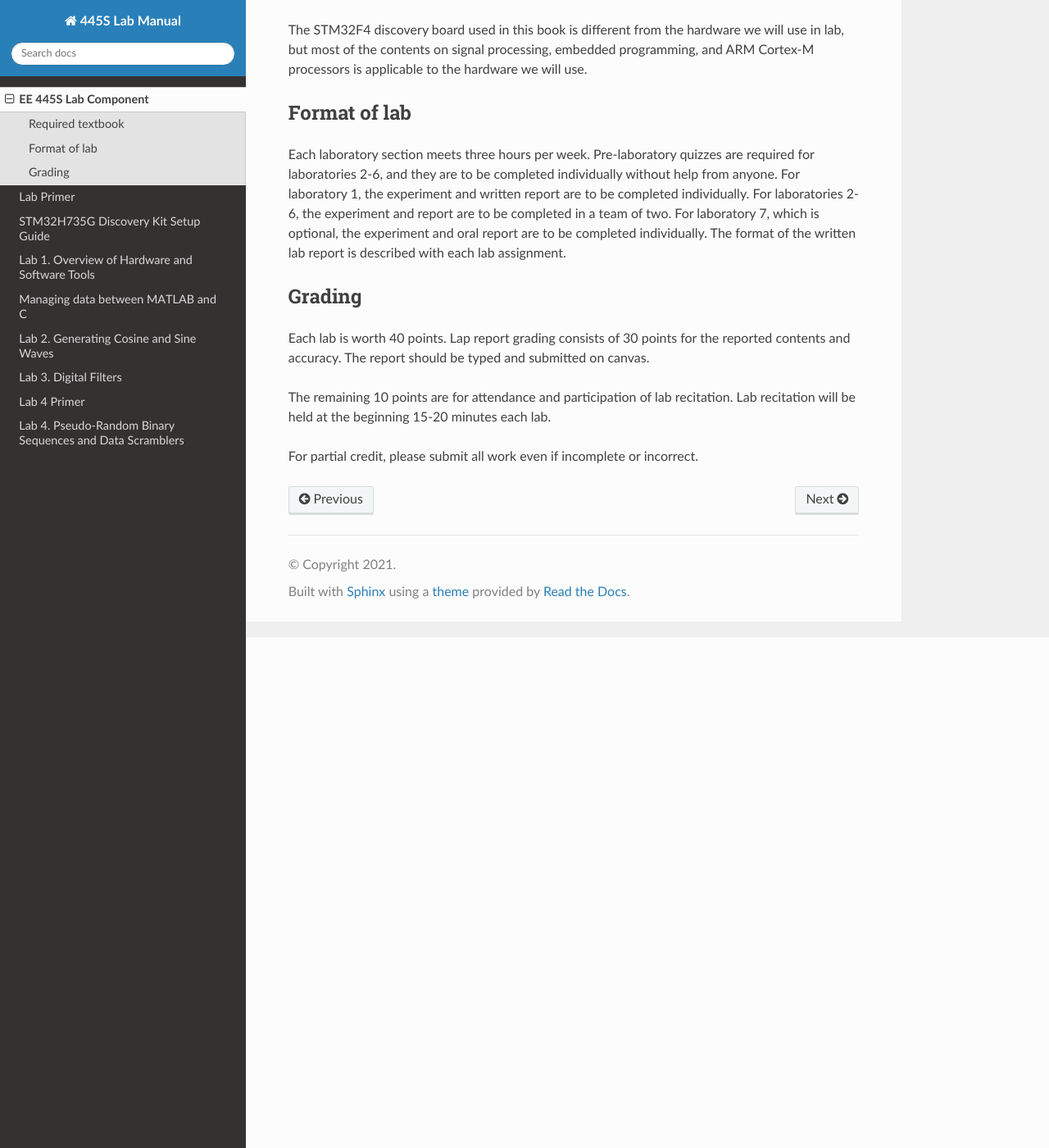
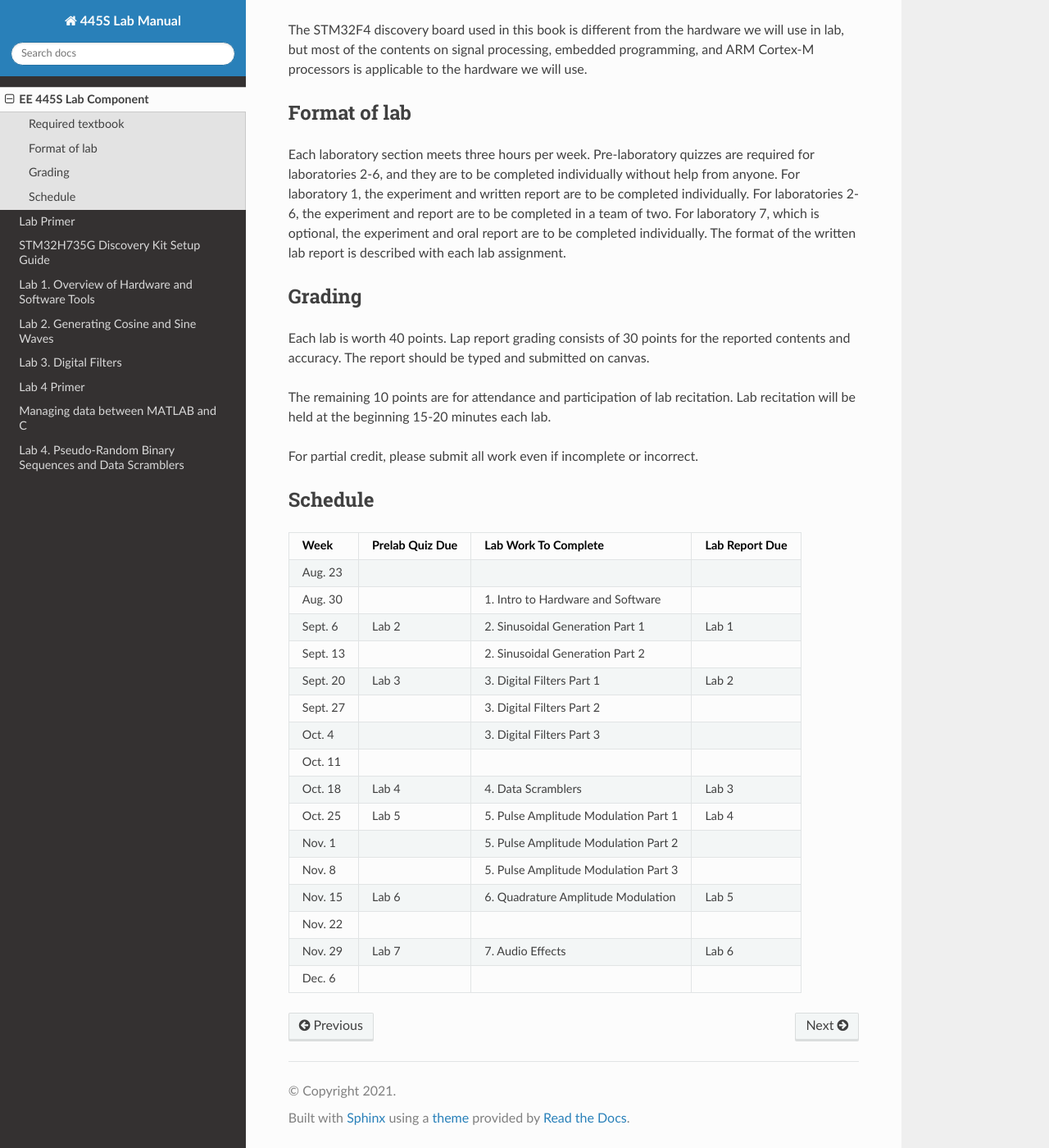
Before and after one commit to danjacobellis/EE445S-lab, a Sphinx documentation site: the page built from docs/overview.md, in a window 1280 px wide and 1400 px high, scrolled down 623 px. Shown: the whole window at 82% size. Built offline with Sphinx 7.4.7 and the Read the Docs theme 2.0.0, drawn with Linux system fonts in a browser that asks for light colours.

Commit message:
reorganized

```diff
--- a/docs/overview.md
+++ b/docs/overview.md
@@ -28,6 +28,29 @@
 
 For partial credit, please submit all work even if incomplete or incorrect.
 
+## Schedule
+
+| Week  | Prelab Quiz Due | Lab Work To Complete | Lab Report Due |
+| :---     |:----: |                :----:                |:----: |
+| Aug. 23  |       |                                      |       |
+| Aug. 30  |       | 1. Intro to Hardware and Software    |       |
+| Sept. 6  | Lab 2 | 2. Sinusoidal Generation Part 1      | Lab 1 |
+| Sept. 13 |       | 2. Sinusoidal Generation Part 2      |       |
+| Sept. 20 | Lab 3 | 3. Digital Filters Part 1            | Lab 2 |
+| Sept. 27 |       | 3. Digital Filters Part 2            |       |
+| Oct. 4   |       | 3. Digital Filters Part 3            |       |
+| Oct. 11  |       |                                      |       |
+| Oct. 18  | Lab 4 | 4. Data Scramblers                   | Lab 3 |
+| Oct. 25  | Lab 5 | 5. Pulse Amplitude Modulation Part 1 | Lab 4 |
+| Nov. 1   |       | 5. Pulse Amplitude Modulation Part 2 |       |
+| Nov. 8   |       | 5. Pulse Amplitude Modulation Part 3 |       |
+| Nov. 15  | Lab 6 | 6. Quadrature Amplitude Modulation   | Lab 5 |
+| Nov. 22  |       |                                      |       |
+| Nov. 29  | Lab 7 | 7. Audio Effects                     | Lab 6 |
+| Dec. 6   |       |                                      |       |
+
+
+
 [1]:https://www.st.com/en/evaluation-tools/stm32h735g-dk.html
 [2]:http://www.ti.com/tool/tmdslcdk138
 [3]:http://www.rt-dsp.com/
```
Also changed, not shown: docs/lab.md (+1 -1 lines), docs/lab1.md (+0 -5 lines), docs/lab2.md (+2 -2 lines), 1 other file.
